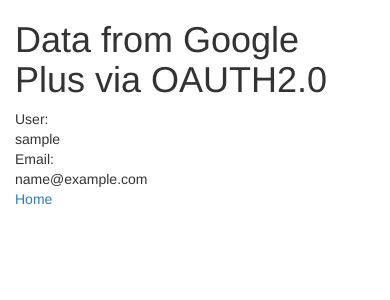
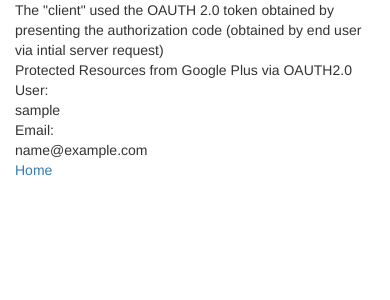
Before and after one commit to wilsonsk/cs-496-Cloud-Mobile-Dev, a Python web app: template OAUTH_2.0/templates/gplus_results.html in a window 390 px wide. Shown: the part 60-360 px from the top of the page. Run offline with Jinja, Linux system fonts and the light colour scheme; the template is opened without the code that fills it: most values are stand-ins (such as "Sample title", 1, 10 or a date in 2020); some libraries are stand-ins or nearby versions.

Commit message:
OAUTH 2.0 API functionality and responsive front end complete

```diff
--- a/OAUTH_2.0/templates/gplus_results.html
+++ b/OAUTH_2.0/templates/gplus_results.html
@@ -2,22 +2,22 @@
 {% block content  %}
 	<section>
 		<div class="flex-container">
-			<div class="flex-item main-cont" id="sub-head-text">
-				<h1 class="flex-item main-cont" id="headline-text">Data from Google Plus via OAUTH2.0</h1>
+			<div class="flex-container-col">
+				<div class="flex-item main-cont" id="headline-text">
+					The "client" used the OAUTH 2.0 token obtained by presenting the authorization code (obtained by end user via intial server request)
+				</div>
+				<div class="flex-item main-cont" id="sub-head-text">
+					Protected Resources from Google Plus via OAUTH2.0
+				</div>
+				<div class="flex-item main-cont">
+					<div id="gplus-field">User: </div>
+					<div id="sub-head-text">{{user_name}}</div>
+				</div>
+				<div class="flex-item main-cont">
+					<div id="gplus-field">Email: </div>
+					<div id="sub-head-text">{{email}}</div>
+				</div>
 			</div>
 		</div>
-		<div class="flex-container">
-			<div class="flex-item main-cont" id="sub-head-text">
-				<div id="gplus-field">User: </div>
-				<div >{{user_name}} </div>
-			</div>
-		</div>
-		<div class="flex-container">
-			<div class="flex-item main-cont" id="sub-head-text">
-				<div id="gplus-field">Email: </div>
-				<div>{{email}} </div>
-			</div>
-		</div>
-
 	</section>
 {% endblock  %}
--- a/OAUTH_2.0/templates/index.html
+++ b/OAUTH_2.0/templates/index.html
@@ -22,7 +22,7 @@
 	        	{% block content %}
 			<div class="flex-container">
 				<p class="main-cont flex-item" id="headline-text">
-					This is an Oregon State University OAUTH2.0 Assignment.
+					This is an Oregon State University OAUTH 2.0 Assignment.
 				</p>
 			</div>
 			<div class="flex-container">
```
